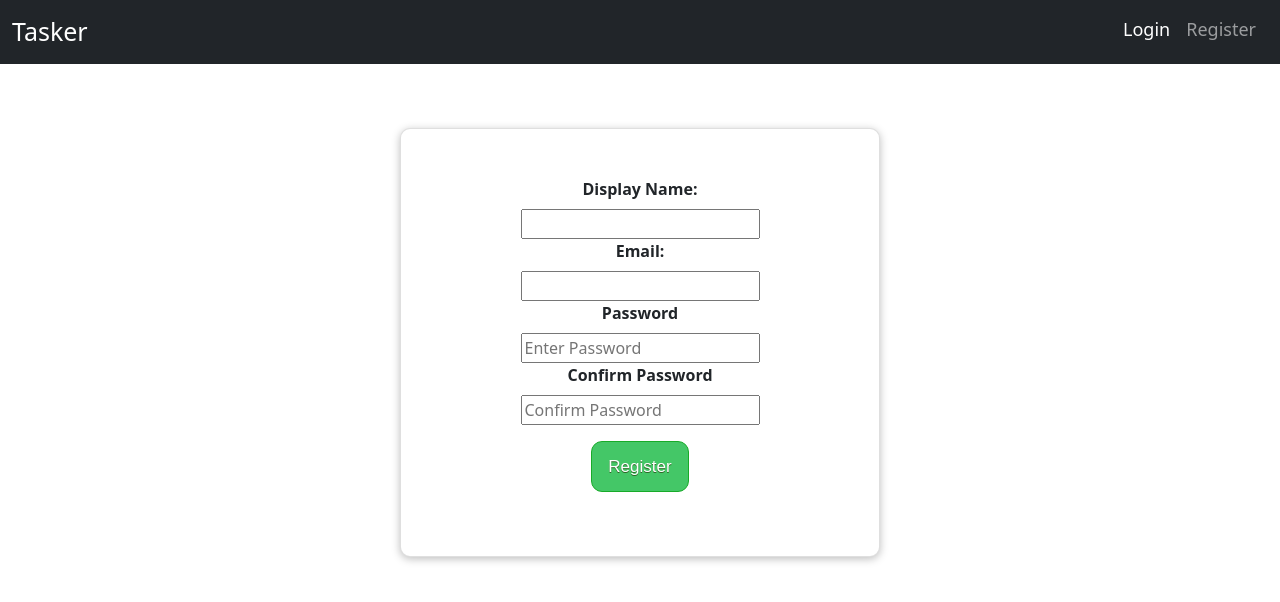
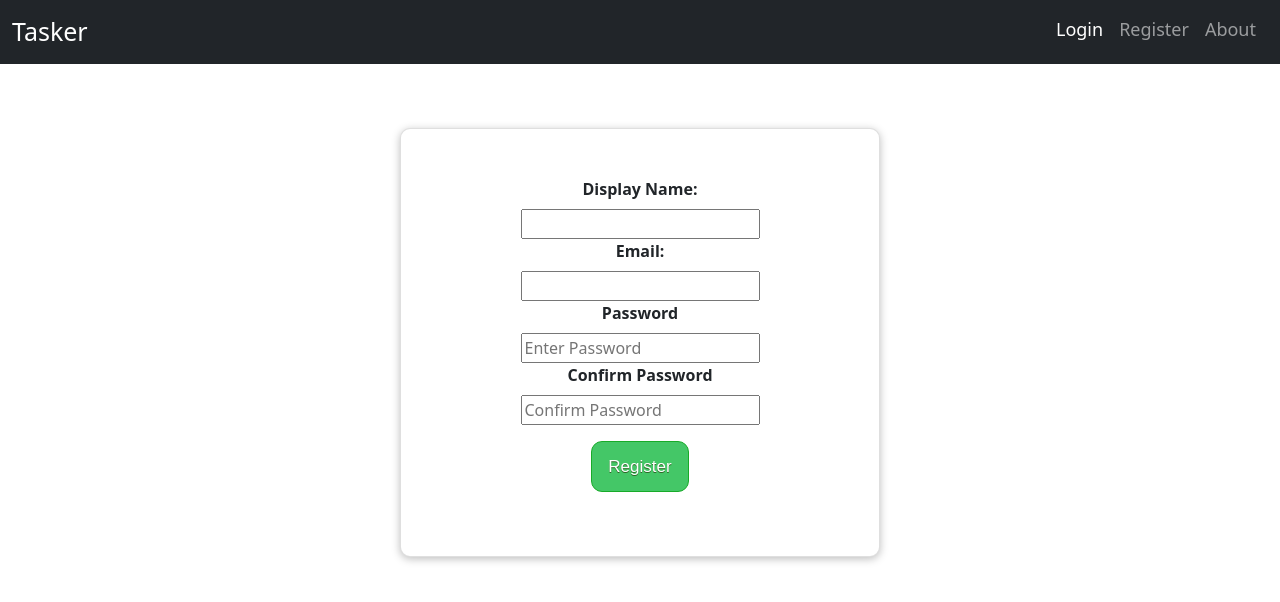
Before and after one commit to Level-Up-Partnership/lup-tasker, a Vue app in the folder client/: page /register in a window 1280 px wide. Shown: the top 602 px of the page. Built offline with nearby package versions, Linux system fonts and the light colour scheme.

Commit message:
Added user pic and about page to header

```diff
--- a/client/src/components/Layout/TheHeader.vue
+++ b/client/src/components/Layout/TheHeader.vue
@@ -55,6 +55,11 @@
               Logout
             </router-link>
           </li>
+          <li class="nav-item">
+            <router-link to="/about" class="nav-link" type="button">
+              About
+            </router-link>
+          </li>
         </ul>
       </div>
     </div>
```
Also changed, not shown: client/src/assets/user/index.png (added).
